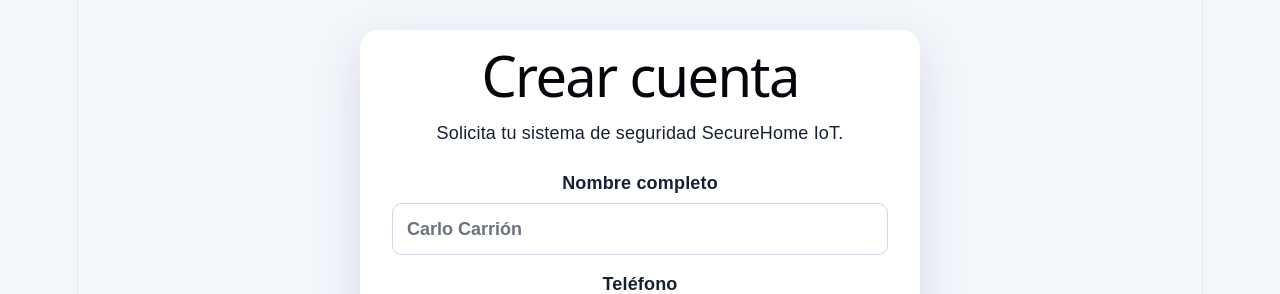
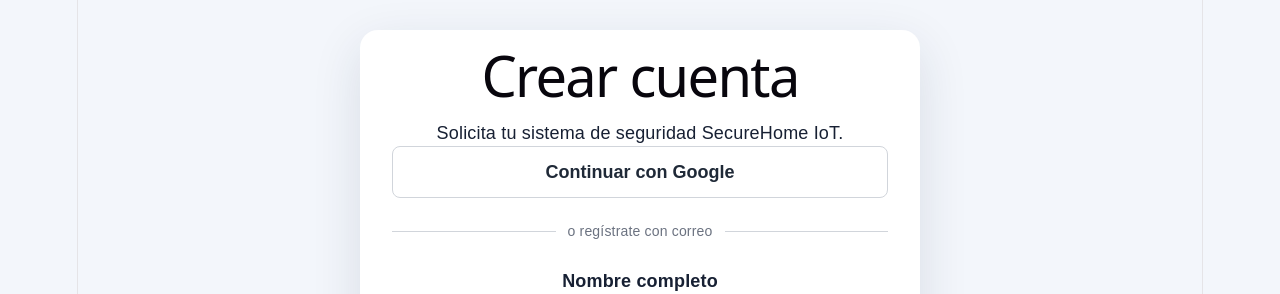
Before and after one commit to carloboosky/securehome-iot, a React (Vite) app: page /registro in a window 1280 px wide. Shown: the top 294 px of the page. Built offline with nearby package versions, Linux system fonts and the light colour scheme; no server answers; the database is empty.

Commit message:
Corregir rutas de React en Vercel

```diff
--- a/src/pages/RegisterPage.jsx
+++ b/src/pages/RegisterPage.jsx
@@ -6,6 +6,7 @@
   const navigate = useNavigate();
 
   const [planes, setPlanes] = useState([]);
+
   const [formulario, setFormulario] = useState({
     nombre: "",
     telefono: "",
@@ -21,15 +22,13 @@
   const [errores, setErrores] = useState({});
   const [mensajeGeneral, setMensajeGeneral] = useState("");
   const [cargando, setCargando] = useState(false);
+
   useEffect(() => {
     async function cargarPlanes() {
       const { data, error } = await supabase
         .from("service_plans")
         .select("*")
         .order("id");
-
-    console.log("DATA:", data);
-    console.log("ERROR:", error);
 
       if (error) {
         setMensajeGeneral(
@@ -78,7 +77,8 @@
     if (!formulario.telefono) {
       nuevosErrores.telefono = "El teléfono es obligatorio.";
     } else if (!/^\d{10}$/.test(formulario.telefono)) {
-      nuevosErrores.telefono = "El teléfono debe contener exactamente 10 números.";
+      nuevosErrores.telefono =
+        "El teléfono debe contener exactamente 10 números.";
     } else if (!formulario.telefono.startsWith("09")) {
       nuevosErrores.telefono =
         "El teléfono ecuatoriano debe comenzar con 09.";
@@ -114,7 +114,11 @@
         erroresPassword.push("un número");
       }
 
-      if (!/[!@#$%^&*(),.?":{}|<>_\-+=/\\[\];'`~]/.test(formulario.password)) {
+      if (
+        !/[!@#$%^&*(),.?":{}|<>_\-+=/\\[\];'`~]/.test(
+          formulario.password
+        )
+      ) {
         erroresPassword.push("un carácter especial");
       }
 
@@ -157,6 +161,25 @@
     return Object.keys(nuevosErrores).length === 0;
   }
 
+  async function registrarseConGoogle() {
+    setMensajeGeneral("");
+    setCargando(true);
+
+    const { error } = await supabase.auth.signInWithOAuth({
+      provider: "google",
+      options: {
+        redirectTo: `${window.location.origin}/auth/callback`,
+      },
+    });
+
+    if (error) {
+      setMensajeGeneral(
+        `No se pudo continuar con Google: ${error.message}`
+      );
+      setCargando(false);
+    }
+  }
+
   async function registrarUsuario(evento) {
     evento.preventDefault();
     setMensajeGeneral("");
@@ -184,27 +207,27 @@
     });
 
     if (error) {
-      if (error.message.toLowerCase().includes("already registered")) {
+      const mensajeError = error.message.toLowerCase();
+
+      if (mensajeError.includes("already registered")) {
         setErrores((anteriores) => ({
           ...anteriores,
           correo: "Este correo ya está registrado.",
         }));
-      } else if (
-        error.message.toLowerCase().includes("password")
-      ) {
+      } else if (mensajeError.includes("password")) {
         setErrores((anteriores) => ({
           ...anteriores,
           password: error.message,
         }));
-      } else if (
-        error.message.toLowerCase().includes("email")
-      ) {
+      } else if (mensajeError.includes("email")) {
         setErrores((anteriores) => ({
           ...anteriores,
           correo: error.message,
         }));
       } else {
-        setMensajeGeneral(`Error al crear la cuenta: ${error.message}`);
+        setMensajeGeneral(
+          `Error al crear la cuenta: ${error.message}`
+        );
       }
 
       setCargando(false);
@@ -252,9 +275,27 @@
     <main className="auth-page">
       <section className="auth-card">
         <h1>Crear cuenta</h1>
+
         <p>Solicita tu sistema de seguridad SecureHome IoT.</p>
 
-        <form onSubmit={registrarUsuario} className="auth-form" noValidate>
+        <button
+          type="button"
+          className="google-button"
+          onClick={registrarseConGoogle}
+          disabled={cargando}
+        >
+          {cargando ? "Abriendo Google..." : "Continuar con Google"}
+        </button>
+
+        <div className="auth-divider">
+          <span>o regístrate con correo</span>
+        </div>
+
+        <form
+          onSubmit={registrarUsuario}
+          className="auth-form"
+          noValidate
+        >
           <label>
             Nombre completo
             <input
@@ -264,8 +305,11 @@
               placeholder="Carlo Carrión"
               className={errores.nombre ? "input-error" : ""}
             />
+
             {errores.nombre && (
-              <span className="field-error">{errores.nombre}</span>
+              <span className="field-error">
+                {errores.nombre}
+              </span>
             )}
           </label>
 
@@ -280,8 +324,11 @@
               maxLength={10}
               className={errores.telefono ? "input-error" : ""}
             />
+
             {errores.telefono && (
-              <span className="field-error">{errores.telefono}</span>
+              <span className="field-error">
+                {errores.telefono}
+              </span>
             )}
           </label>
 
@@ -295,8 +342,11 @@
               placeholder="usuario@correo.com"
               className={errores.correo ? "input-error" : ""}
             />
+
             {errores.correo && (
-              <span className="field-error">{errores.correo}</span>
+              <span className="field-error">
+                {errores.correo}
+              </span>
             )}
           </label>
 
@@ -310,12 +360,16 @@
               placeholder="Mínimo 8 caracteres"
               className={errores.password ? "input-error" : ""}
             />
+
             <small className="password-help">
-              Debe tener 8 caracteres, mayúscula, minúscula, número y carácter
-              especial.
+              Debe tener 8 caracteres, mayúscula, minúscula,
+              número y carácter especial.
             </small>
+
             {errores.password && (
-              <span className="field-error">{errores.password}</span>
+              <span className="field-error">
+                {errores.password}
+              </span>
             )}
           </label>
 
@@ -330,6 +384,7 @@
                 errores.confirmarPassword ? "input-error" : ""
               }
             />
+
             {errores.confirmarPassword && (
               <span className="field-error">
                 {errores.confirmarPassword}
@@ -353,8 +408,11 @@
                 </option>
               ))}
             </select>
+
             {errores.planId && (
-              <span className="field-error">{errores.planId}</span>
+              <span className="field-error">
+                {errores.planId}
+              </span>
             )}
           </label>
 
@@ -381,8 +439,11 @@
               placeholder="Ciudad, sector y referencia"
               className={errores.direccion ? "input-error" : ""}
             />
+
             {errores.direccion && (
-              <span className="field-error">{errores.direccion}</span>
+              <span className="field-error">
+                {errores.direccion}
+              </span>
             )}
           </label>
 
@@ -406,7 +467,8 @@
         </form>
 
         <p>
-          ¿Ya tienes una cuenta? <Link to="/login">Inicia sesión</Link>
+          ¿Ya tienes una cuenta?{" "}
+          <Link to="/login">Inicia sesión</Link>
         </p>
       </section>
     </main>
```
Also changed, not shown: vercel.json (added). Lines whose indentation alone changed are shown as unchanged.
